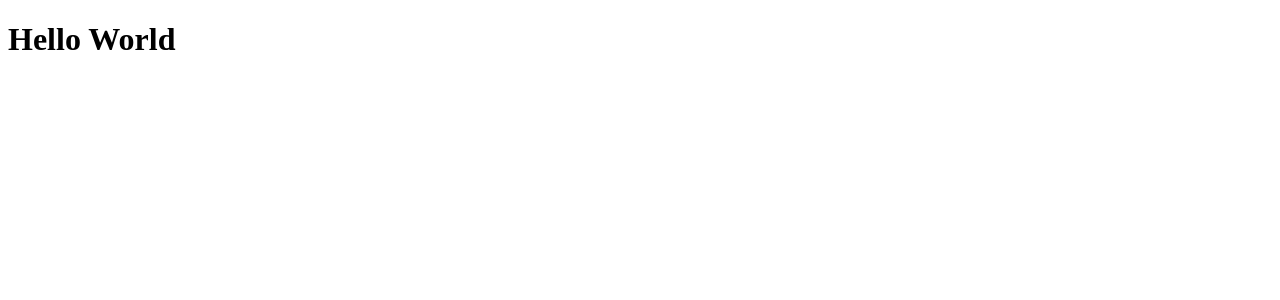
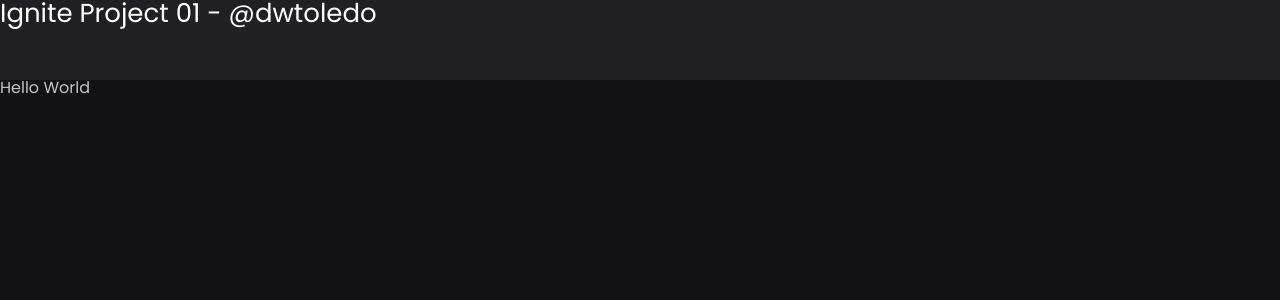
Before and after one commit to dwtoledo/Ignite-Social-Feed, a React (Vite) app in the folder project-01-ignite/: page / in a window 1280 px wide. Shown: the top 300 px of the page. Built offline with nearby package versions, Linux system fonts and the light colour scheme.

Commit message:
Create Initial Header Component
Implement Global and Reset CSS on App

```diff
--- a/project-01-ignite/src/App.jsx
+++ b/project-01-ignite/src/App.jsx
@@ -1,7 +1,13 @@
-function App() {
+import { Header } from "./components/Header/Header"
+
+import './reset.css'
+import './global.css'
+
+export function App() {
   return (
-    <h1>Hello World</h1>
+    <div>
+      <Header />
+      <h1>Hello World</h1>
+    </div>
   )
 }
-
-export default App
--- /dev/null
+++ b/project-01-ignite/src/components/Header/Header.jsx
@@ -0,0 +1,9 @@
+import styles from './Header.module.css'
+
+export function Header() {
+  return (
+    <header className={styles.headerContent}>
+      <p className={styles.headerTitle}>Ignite Project 01 - @dwtoledo</p>
+    </header>
+  )
+}
--- /dev/null
+++ b/project-01-ignite/src/components/Header/Header.module.css
@@ -0,0 +1,9 @@
+.headerContent {
+  background-color: var(--gray-600);
+  height: 80px;
+}
+
+.headerTitle {
+  font-size: 26px;
+  color: var(--white);
+}
--- a/project-01-ignite/src/main.jsx
+++ b/project-01-ignite/src/main.jsx
@@ -1,6 +1,6 @@
 import React from 'react'
 import ReactDOM from 'react-dom/client'
-import App from './App'
+import { App } from './App'
 
 ReactDOM.createRoot(document.getElementById('root')).render(
   <React.StrictMode>
```
